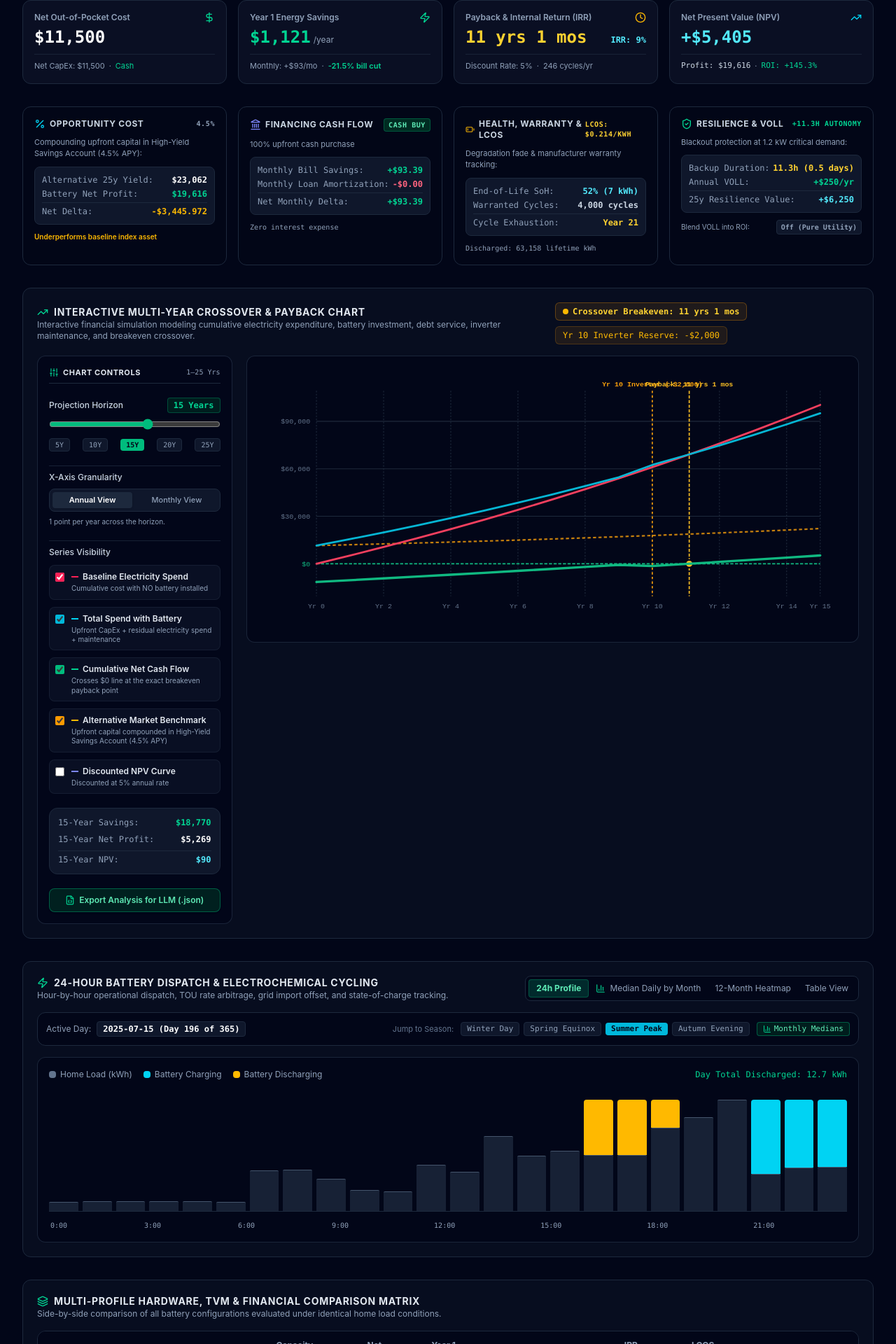
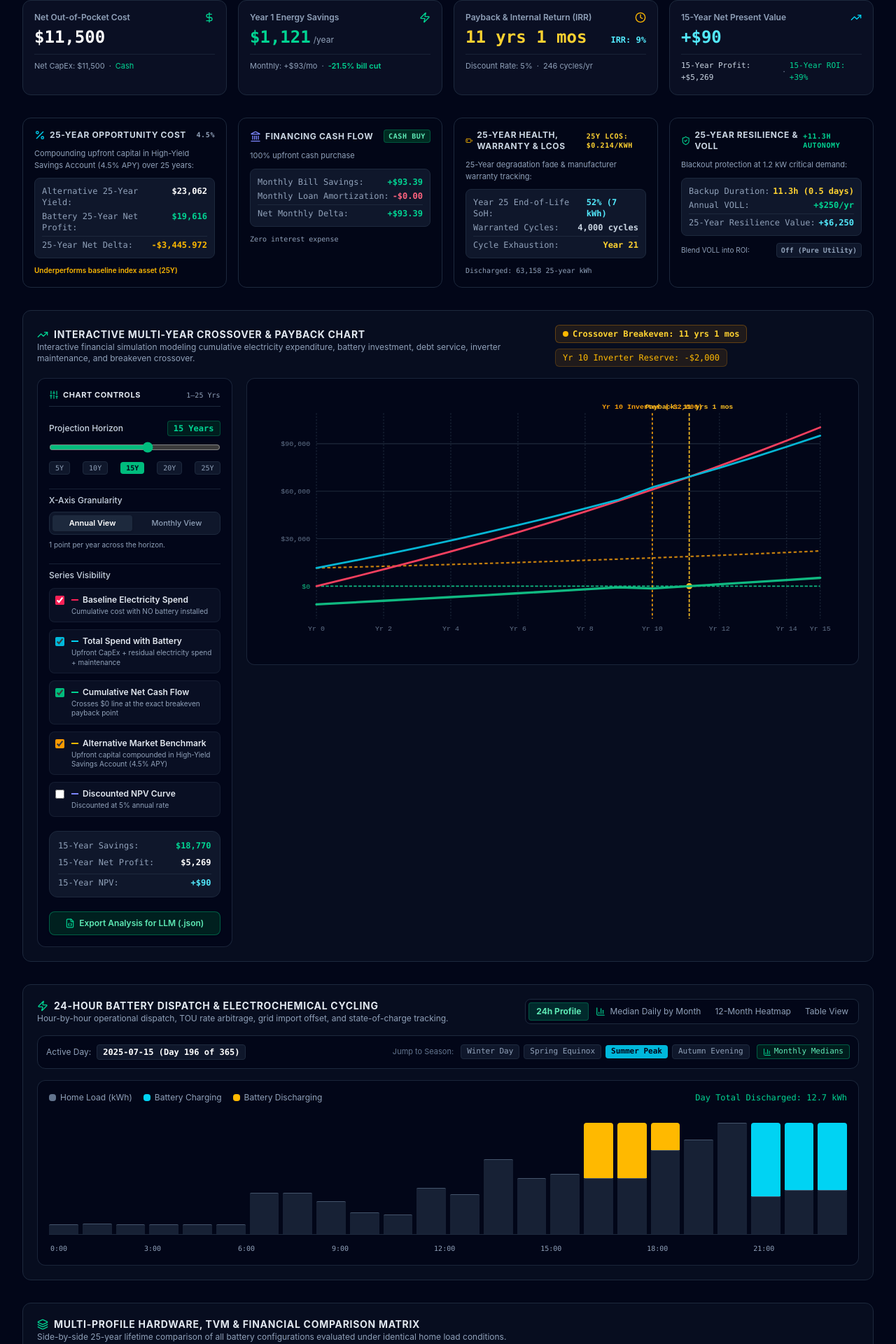
Before and after one commit to MayorofRapture/VoltWise, a React (Vite) app: page / in a window 1280 px wide. Shown: the part 245-2165 px from the top of the page at 70% size. Built offline with nearby package versions, Linux system fonts and the light colour scheme.

Commit message:
refactor: centralize horizon financial calculations
Consolidate financial projection logic into `deriveHorizonFinancialSummary` for consistency across components and add regression testing to ensure accurate N-year outlooks.

```diff
--- a/src/App.tsx
+++ b/src/App.tsx
@@ -162,7 +162,7 @@ export default function App() {
               {activeTab === 'data' && '01. CSV Ingestion & TOU Schedule Matrix'}
               {activeTab === 'profiles' && '02. Battery Profiles & Hardware Strategy'}
               {activeTab === 'financials' && '03. Incentives, Escalation & Degradation'}
-              {activeTab === 'results' && '04. Results, 15-Yr Cash Flow & Dispatch'}
+              {activeTab === 'results' && '04. Results, Cash Flow & Dispatch'}
             </span>
           </div>
 
@@ -317,7 +317,7 @@ export default function App() {
           <div className="flex items-center gap-2">
             <span className="font-semibold text-slate-400">VoltWise Engine</span>
             <span>·</span>
-            <span>8,760-Hour Dispatch & 15-Year Financial Lifecycle Simulator</span>
+            <span>8,760-Hour Dispatch & Financial Lifecycle Simulator</span>
           </div>
           <div className="text-slate-500">
             Client-side calculation engine · Zero telemetry
--- a/src/components/ResultsAnalyticsTab.tsx
+++ b/src/components/ResultsAnalyticsTab.tsx
@@ -198,34 +198,21 @@ const ResultsAnalyticsContent: React.FC<ResultsAnalyticsContentProps> = ({
     (a, b) => b.lifetimeRoiPercent - a.lifetimeRoiPercent
   )[0];
 
-  // Horizon Projections Calculation
-  const horizonProjections = useMemo(() => {
-    return (projections || []).slice(0, projectionHorizon);
-  }, [projections, projectionHorizon]);
-
-  const horizonSavings = useMemo(() => {
-    return horizonProjections.reduce((sum: number, p: YearProjection) => sum + p.annualSavings, 0);
-  }, [horizonProjections]);
-
+  // Authoritative Horizon Financial Summary
   const horizonSummary = useMemo(() => {
     if (!activeAnalysis) return null;
     return deriveHorizonFinancialSummary(activeAnalysis, projectionHorizon);
   }, [activeAnalysis, projectionHorizon]);
 
-  const horizonNetProfit = useMemo(() => {
-    if (horizonSummary) return horizonSummary.cumulativeCashFlow;
-    const totalOutlay = upfrontOutOfPocket +
-      (isFinanced ? Math.min(projectionHorizon, financials?.loanTermYears || 10) * monthlyLoanPayment * 12 : 0) +
-      (replacementEnabled && replacementYear <= projectionHorizon ? replacementCostTotal : 0);
-    return horizonSavings - totalOutlay;
-  }, [horizonSummary, horizonSavings, upfrontOutOfPocket, isFinanced, projectionHorizon, financials?.loanTermYears, monthlyLoanPayment, replacementEnabled, replacementYear, replacementCostTotal]);
-
-  const horizonNpv = useMemo(() => {
-    if (horizonSummary) return horizonSummary.netPresentValue;
-    return horizonProjections.length > 0
-      ? horizonProjections[horizonProjections.length - 1].cumulativeNpv
-      : npv;
-  }, [horizonSummary, horizonProjections, npv]);
+  // Horizon Projections Calculation for charting
+  const horizonProjections = useMemo(() => {
+    return (projections || []).slice(0, projectionHorizon);
+  }, [projections, projectionHorizon]);
+
+  const horizonSavings = horizonSummary?.cumulativeSavings ?? 0;
+  const horizonNetProfit = horizonSummary?.cumulativeCashFlow ?? 0;
+  const horizonNpv = horizonSummary?.netPresentValue ?? 0;
+  const horizonRoiPercent = horizonSummary?.horizonRoiPercent ?? 0;
 
   // Generate multi-year crossover chart points (Annual vs Monthly)
   const chartPoints = useMemo(() => {
@@ -876,12 +863,12 @@ const ResultsAnalyticsContent: React.FC<ResultsAnalyticsContentProps> = ({
         <div className="rounded-xl border border-amber-500/40 bg-amber-950/20 p-4 text-xs space-y-1.5 shadow-sm">
           <div className="flex items-center gap-2 font-bold text-amber-400 uppercase tracking-wider text-[11px]">
             <AlertTriangle className="h-4 w-4 text-amber-400 shrink-0" />
-            <span>Time Value of Money (TVM) Alert: Negative Net Present Value</span>
+            <span>Time Value of Money (TVM) Alert: Negative 25-Year Net Present Value</span>
           </div>
           <p className="text-slate-300 leading-relaxed">
             While cumulative nominal energy savings yield a positive profit of{' '}
             <strong className="text-emerald-400 font-mono">+${lifetimeNetProfit.toLocaleString()}</strong> over 25 years, discounting future cash flows at your{' '}
-            <strong className="text-cyan-300 font-mono">{discountRatePercent}%</strong> discount rate results in an NPV of{' '}
+            <strong className="text-cyan-300 font-mono">{discountRatePercent}%</strong> discount rate results in a 25-year NPV of{' '}
             <strong className="text-rose-400 font-mono">-${Math.abs(npv).toLocaleString()}</strong>.
             This indicates that when accounting for the opportunity cost of capital, the system returns less than your baseline financial hurdle rate.
           </p>
@@ -1004,23 +991,27 @@ const ResultsAnalyticsContent: React.FC<ResultsAnalyticsContentProps> = ({
           </div>
         </div>
 
-        {/* Card 4: Net Present Value (NPV) & Lifetime Profit */}
+        {/* Card 4: Selected-Horizon Net Present Value (NPV) & Profit */}
         <div className="rounded-xl border border-slate-800 bg-slate-900/60 p-4 relative overflow-hidden">
           <div className="flex items-center justify-between text-xs text-slate-400 font-semibold mb-1">
-            <span>Net Present Value (NPV)</span>
+            <span>{isPartialPeriod ? 'Net Present Value (NPV)' : `${projectionHorizon}-Year Net Present Value`}</span>
             <TrendingUp className="h-4 w-4 text-cyan-400" />
           </div>
-          <div className={`text-2xl font-bold font-mono tabular-nums ${isPartialPeriod ? 'text-slate-400' : npv >= 0 ? 'text-cyan-300' : 'text-rose-400'}`}>
-            {isPartialPeriod ? 'Disabled' : npv >= 0 ? `+$${npv.toLocaleString()}` : `-$${Math.abs(npv).toLocaleString()}`}
+          <div className={`text-2xl font-bold font-mono tabular-nums ${isPartialPeriod || !horizonSummary ? 'text-slate-400' : horizonNpv >= 0 ? 'text-cyan-300' : 'text-rose-400'}`}>
+            {isPartialPeriod || !horizonSummary ? 'Disabled' : horizonNpv >= 0 ? `+$${horizonNpv.toLocaleString()}` : `-$${Math.abs(horizonNpv).toLocaleString()}`}
           </div>
           <div className="mt-2 text-[11px] text-slate-400 flex items-center gap-1.5 pt-2 border-t border-slate-800/80">
-            {isPartialPeriod ? (
+            {isPartialPeriod || !horizonSummary ? (
               <span className="text-amber-400 font-medium">Requires ~1-year dataset for NPV</span>
             ) : (
               <>
-                <span className="text-slate-300 font-mono">Profit: ${lifetimeNetProfit.toLocaleString()}</span>
+                <span className="text-slate-300 font-mono">
+                  {projectionHorizon}-Year Profit: {horizonNetProfit >= 0 ? `+$${horizonNetProfit.toLocaleString()}` : `-$${Math.abs(horizonNetProfit).toLocaleString()}`}
+                </span>
                 <span>·</span>
-                <span className="text-emerald-400 font-mono">ROI: +{lifetimeRoiPercent}%</span>
+                <span className={horizonRoiPercent >= 0 ? 'text-emerald-400 font-mono' : 'text-rose-400 font-mono'}>
+                  {projectionHorizon}-Year ROI: {horizonRoiPercent >= 0 ? `+${horizonRoiPercent}%` : `${horizonRoiPercent}%`}
+                </span>
               </>
             )}
           </div>
@@ -1034,31 +1025,31 @@ const ResultsAnalyticsContent: React.FC<ResultsAnalyticsContentProps> = ({
           <div className="flex items-center justify-between text-xs font-bold uppercase tracking-wider text-slate-300">
             <span className="flex items-center gap-1.5">
               <Percent className="h-4 w-4 text-cyan-400" />
-              Opportunity Cost
+              25-Year Opportunity Cost
             </span>
             <span className="text-[10px] font-mono text-slate-400">{opportunityCostRate}%</span>
           </div>
           <p className="text-[11px] text-slate-400">
-            Compounding upfront capital in {opportunityCostVehicleName}:
+            Compounding upfront capital in {opportunityCostVehicleName} over 25 years:
           </p>
           <div className="p-2.5 bg-slate-900 rounded-lg border border-slate-800 space-y-1 text-xs font-mono">
             <div className="flex justify-between">
-              <span className="text-slate-400">Alternative 25y Yield:</span>
+              <span className="text-slate-400">Alternative 25-Year Yield:</span>
               <span className="text-white font-bold">${opportunityCostProfit.toLocaleString()}</span>
             </div>
             <div className="flex justify-between">
-              <span className="text-slate-400">Battery Net Profit:</span>
+              <span className="text-slate-400">Battery 25-Year Net Profit:</span>
               <span className="text-emerald-400 font-bold">${lifetimeNetProfit.toLocaleString()}</span>
             </div>
             <div className="flex justify-between pt-1 border-t border-slate-800">
-              <span className="text-slate-400">Net Delta:</span>
+              <span className="text-slate-400">25-Year Net Delta:</span>
               <span className={`font-bold ${opportunityCostDiff >= 0 ? 'text-emerald-400' : 'text-amber-400'}`}>
                 {opportunityCostDiff >= 0 ? `+$${opportunityCostDiff.toLocaleString()}` : `-$${Math.abs(opportunityCostDiff).toLocaleString()}`}
               </span>
             </div>
           </div>
           <span className={`text-[10px] font-semibold block ${batteryOutperformsAlternative ? 'text-emerald-400' : 'text-amber-400'}`}>
-            {batteryOutperformsAlternative ? '✓ Battery outperforms market vehicle' : 'Underperforms baseline index asset'}
+            {batteryOutperformsAlternative ? '✓ Battery outperforms market vehicle (25Y)' : 'Underperforms baseline index asset (25Y)'}
           </span>
         </div>
 
@@ -1102,16 +1093,16 @@ const ResultsAnalyticsContent: React.FC<ResultsAnalyticsContentProps> = ({
           <div className="flex items-center justify-between text-xs font-bold uppercase tracking-wider text-slate-300">
             <span className="flex items-center gap-1.5">
               <BatteryLow className="h-4 w-4 text-amber-400" />
-              Health, Warranty & LCOS
+              25-Year Health, Warranty & LCOS
             </span>
-            <span className="text-[10px] font-mono text-amber-300">LCOS: ${lcosPerKwh}/kWh</span>
+            <span className="text-[10px] font-mono text-amber-300">25y LCOS: ${lcosPerKwh}/kWh</span>
           </div>
           <p className="text-[11px] text-slate-400">
-            Degradation fade & manufacturer warranty tracking:
+            25-Year degradation fade & manufacturer warranty tracking:
           </p>
           <div className="p-2.5 bg-slate-900 rounded-lg border border-slate-800 space-y-1 text-xs font-mono">
             <div className="flex justify-between">
-              <span className="text-slate-400">End-of-Life SoH:</span>
+              <span className="text-slate-400">Year 25 End-of-Life SoH:</span>
               <span className="text-cyan-300 font-bold">{endOfLifeSohPercent}% ({remainingUsableCapacityKwh} kWh)</span>
             </div>
             <div className="flex justify-between">
@@ -1126,7 +1117,7 @@ const ResultsAnalyticsContent: React.FC<ResultsAnalyticsContentProps> = ({
             </div>
           </div>
           <span className="text-[10px] text-slate-400 block font-mono">
-            Discharged: {totalLifetimeDischargedKwh.toLocaleString()} lifetime kWh
+            Discharged: {totalLifetimeDischargedKwh.toLocaleString()} 25-year kWh
           </span>
         </div>
 
@@ -1135,7 +1126,7 @@ const ResultsAnalyticsContent: React.FC<ResultsAnalyticsContentProps> = ({
           <div className="flex items-center justify-between text-xs font-bold uppercase tracking-wider text-slate-300">
             <span className="flex items-center gap-1.5">
               <ShieldCheck className="h-4 w-4 text-emerald-400" />
-              Resilience & VOLL
+              25-Year Resilience & VOLL
             </span>
             <span className="text-[10px] font-mono text-emerald-400">+{outageAutonomyHours}h Autonomy</span>
           </div>
@@ -1152,7 +1143,7 @@ const ResultsAnalyticsContent: React.FC<ResultsAnalyticsContentProps> = ({
               <span className="text-emerald-400 font-bold">+${annualResilienceValue}/yr</span>
             </div>
             <div className="flex justify-between pt-1 border-t border-slate-800">
-              <span className="text-slate-400">25y Resilience Value:</span>
+              <span className="text-slate-400">25-Year Resilience Value:</span>
               <span className="text-cyan-300 font-bold">+${lifetimeResilienceValue.toLocaleString()}</span>
             </div>
           </div>
@@ -1408,7 +1399,7 @@ const ResultsAnalyticsContent: React.FC<ResultsAnalyticsContentProps> = ({
               <div className="flex justify-between text-slate-400 pt-1 border-t border-slate-800">
                 <span>{projectionHorizon}-Year NPV:</span>
                 <span className={`font-bold ${horizonNpv >= 0 ? 'text-cyan-300' : 'text-rose-400'}`}>
-                  ${horizonNpv.toLocaleString()}
+                  {horizonNpv >= 0 ? `+$${horizonNpv.toLocaleString()}` : `-$${Math.abs(horizonNpv).toLocaleString()}`}
                 </span>
               </div>
             </div>
@@ -2770,7 +2761,7 @@ const ResultsAnalyticsContent: React.FC<ResultsAnalyticsContentProps> = ({
               Multi-Profile Hardware, TVM & Financial Comparison Matrix
             </h3>
             <p className="text-xs text-slate-400">
-              Side-by-side comparison of all battery configurations evaluated under identical home load conditions.
+              Side-by-side 25-year lifetime comparison of all battery configurations evaluated under identical home load conditions.
             </p>
           </div>
         </div>
@@ -2785,9 +2776,9 @@ const ResultsAnalyticsContent: React.FC<ResultsAnalyticsContentProps> = ({
                 <th className="py-3 px-4 text-right">Net Installed</th>
                 <th className="py-3 px-4 text-right">Year 1 Savings</th>
                 <th className="py-3 px-4 text-right">Payback</th>
-                <th className="py-3 px-4 text-right">NPV ($)</th>
-                <th className="py-3 px-4 text-right">IRR (%)</th>
-                <th className="py-3 px-4 text-right">LCOS ($/kWh)</th>
+                <th className="py-3 px-4 text-right">25-Year NPV</th>
+                <th className="py-3 px-4 text-right">25-Year IRR</th>
+                <th className="py-3 px-4 text-right">25-Year LCOS</th>
                 <th className="py-3 px-4 text-right">Autonomy</th>
                 <th className="py-3 px-4 text-center">Action</th>
               </tr>
```
Also changed, not shown: 1 other file (tests, documents, lock files or other folders).
